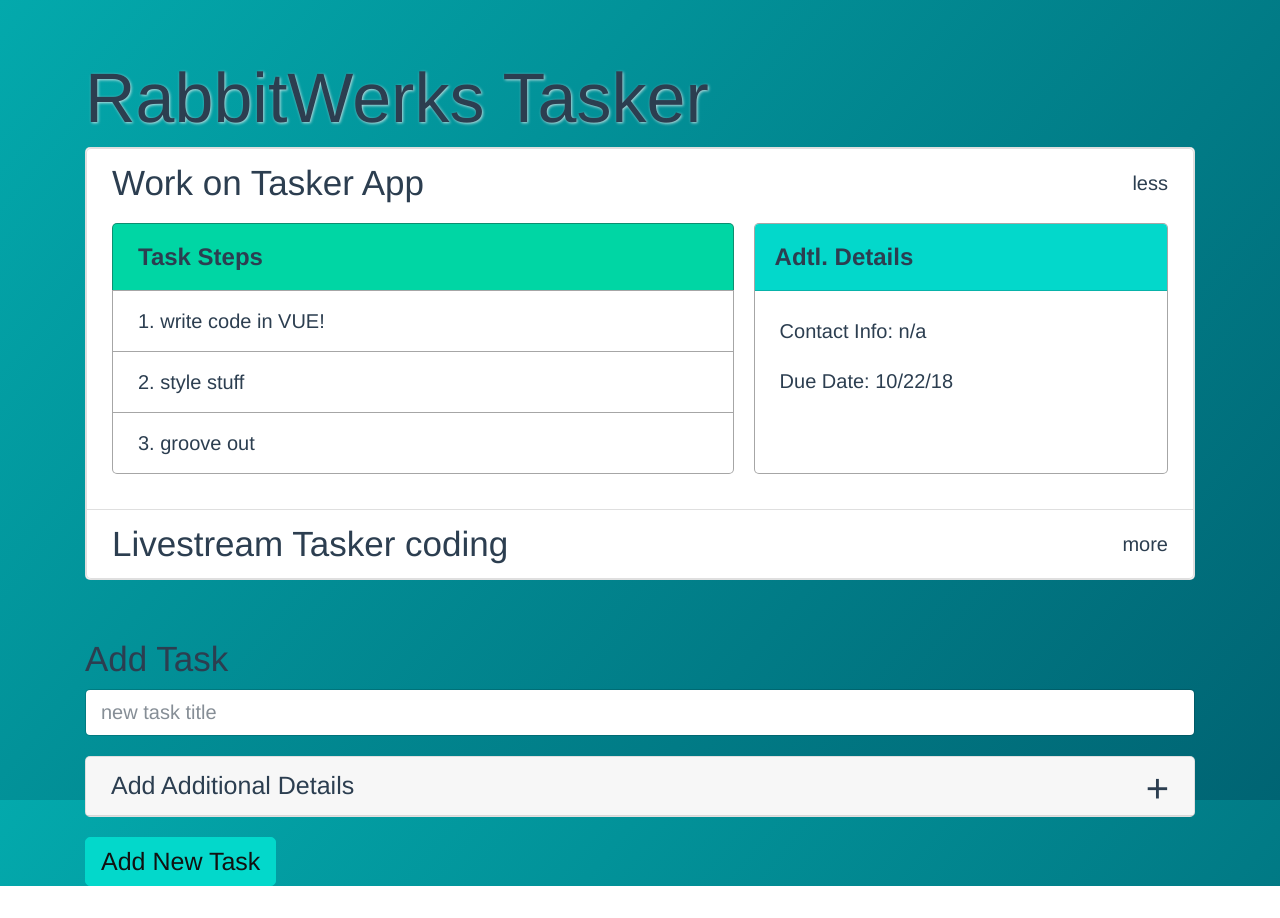
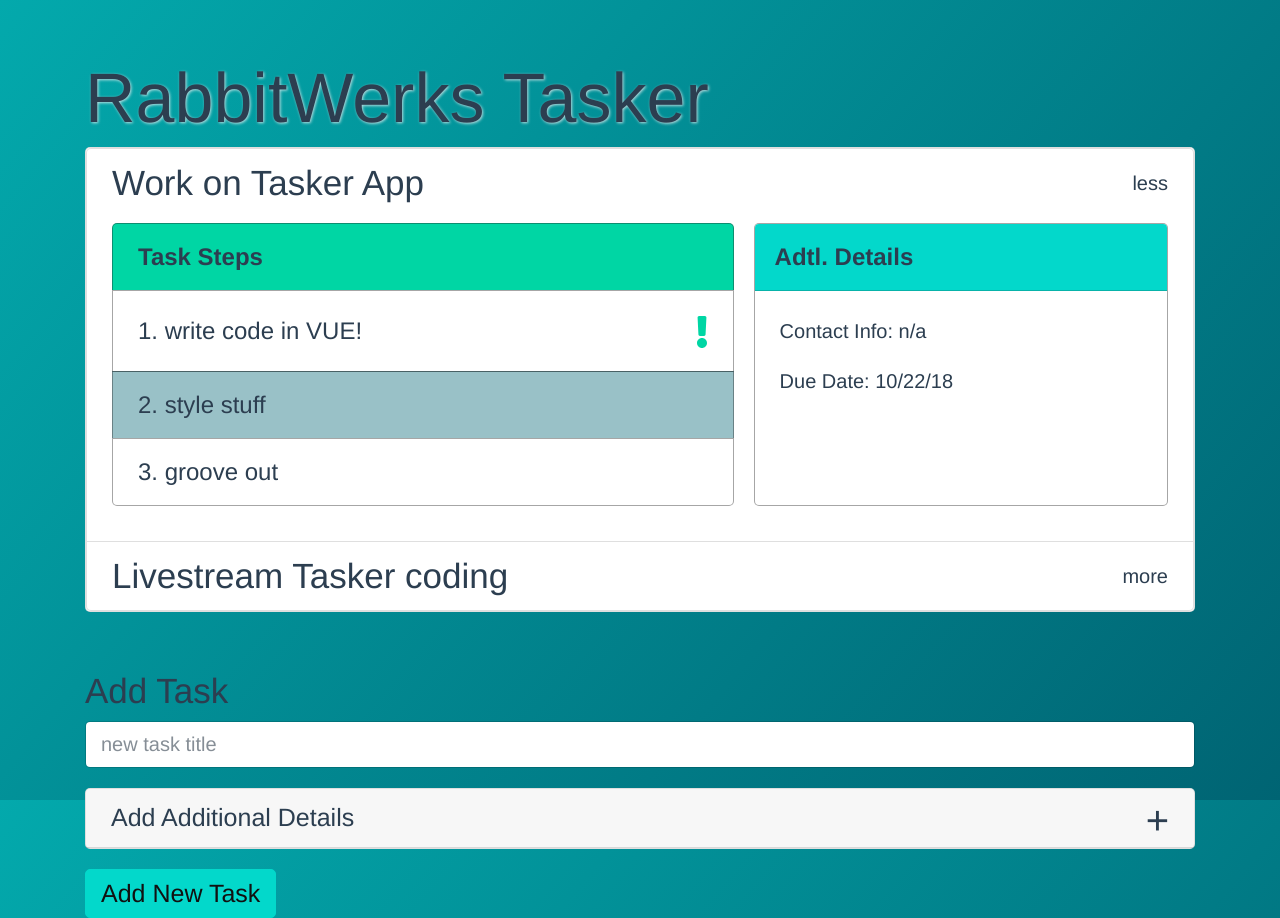
Before and after one commit to Sharpie360/tasker-app, a Vue app: page / in a window 1280 px wide. Before the commit the page ends 886 px from the top, so only its background shows below. Built offline with nearby package versions, Linux system fonts and the light colour scheme.

Commit message:
added - important step svg and v-show logic, markup for layout : flexbox, step optional color

```diff
--- a/src/components/TaskDetails.vue
+++ b/src/components/TaskDetails.vue
@@ -1,11 +1,33 @@
 <template>
-  <div class="details card-body">
+  <div class="details">
     <div class="details-steps">
       <ul class="list-group">
         <li class="list-group-item steps-title">Task Steps</li>
-        <li v-for="(step, i) in steps" :key="step[i]" class="list-group-item">
-          {{i + 1}}. {{ step.value }}
+        <li
+          v-for="(step, i) in steps"
+          :key="step[i]"
+          :class="{ 'step-optional': step.isOptionalStep }"
+          class="list-group-item step-flex" >
+          <div class="step-content">
+            {{i + 1}}. {{ step.value }}
+          </div>
           <!-- important icon -->
+          <div
+            v-show="step.isImportantStep"
+            class="important-icon mt-2">
+            <svg
+              class="step-important-svg"
+              xmlns="http://www.w3.org/2000/svg"
+              viewBox="0 0 192 512">
+                <!-- Dynamic Styling of the ! icon fixed!!! vvvvv -->
+                <path
+                  class="important-svg-path"
+                  fill="currentColor"
+                  d="M176 432c0 44.112-35.888 80-80 80s-80-35.888-80-80 35.888-80 80-80 80 35.888 80 80zM25.26 25.199l13.6 272C39.499 309.972 50.041 320 62.83 320h66.34c12.789 0 23.331-10.028 23.97-22.801l13.6-272C167.425 11.49 156.496 0 142.77 0H49.23C35.504 0 24.575 11.49 25.26 25.199z">
+                </path>
+            </svg>
+          </div>
+
         </li>
 
       </ul>
@@ -28,6 +50,17 @@
 
       }
     },
+    computed: {
+      mediaQueries(){
+        return {
+          // 'details--mobile': this.$mq === 'mobile',
+          // 'details': !this.$mq === 'mobile',
+          // 'card-body--mobile': this.$mq === 'mobile',
+          // 'card-body': !this.mq === 'mobile'
+          // not quite finished! fix these!
+        }
+      }
+    },
     props: {
       due: String,
       contact: String,
@@ -44,16 +77,41 @@
   grid-gap: 20px;
   padding: 1rem 0;
 }
+/* .details--mobile {
+  display: grid;
+  grid-template-columns: 1fr;
+  grid-gap: 1rem;
+  /* not quite finished! fix these! *
+} */
 
 li {
   list-style: none;
   border: 1px solid rgba(33, 33, 33, .4);
+}
+.step-optional {
+  background-color: rgba(0, 100, 115, .4);
 }
 .steps-title {
   background-color: #00D6A4;
   font-weight: 600;
   font-size: 1.2rem;
 }
+.step-flex {
+  display: flex;
+  justify-content: space-between;
+  align-items: center;
+}
+.step-content {
+  font-size: 1.2rem;
+}
+
+.step-important-svg {
+  height: 1.6rem;
+}
+.important-svg-path {
+  fill: #00D6A4;
+}
+
  .addtl-details-title {
   background-color: #03D8CB;
   font-weight: 600;
@@ -64,4 +122,8 @@ li {
 .card {
   border: 1px solid rgba(33, 33, 33, .4);
 }
+
+.card-body--mobile {
+  padding: 0;
+}
 </style>
```
